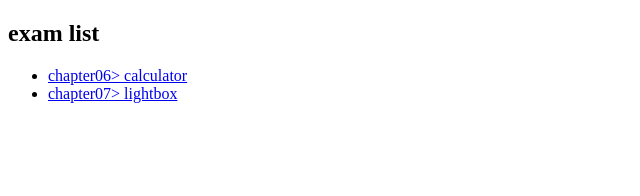
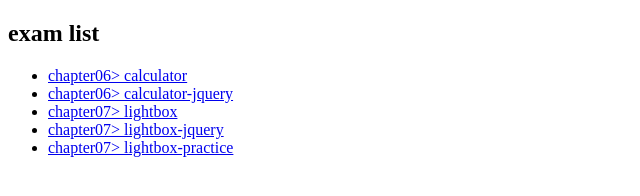
Before and after one commit to silex5z/front-end-project, a plain HTML site: page index.html in a window 1280 px wide. Shown: the whole page, without its empty margins (0-640 px from the left). Drawn offline with nearby package versions, Linux system fonts and the light colour scheme.

Commit message:
chapter6.7 jquery

```diff
--- a/index.html
+++ b/index.html
@@ -27,7 +27,10 @@
             urlPrefix: 'https://silex5z.github.io/front-end-project/',
             examList: [
             {title: 'chapter06> calculator', url: 'javascript-study/chapter6/index.html'},
+            {title: 'chapter06> calculator-jquery', url: 'javascript-study/chapter6/index.jquery.html'},
             {title: 'chapter07> lightbox', url: 'javascript-study/chapter7/index.html'},
+            {title: 'chapter07> lightbox-jquery', url: 'javascript-study/chapter7/index.jquery.html'},
+            {title: 'chapter07> lightbox-practice', url: 'javascript-study/chapter7/practice.html'},
             ]
         }
         })
```
